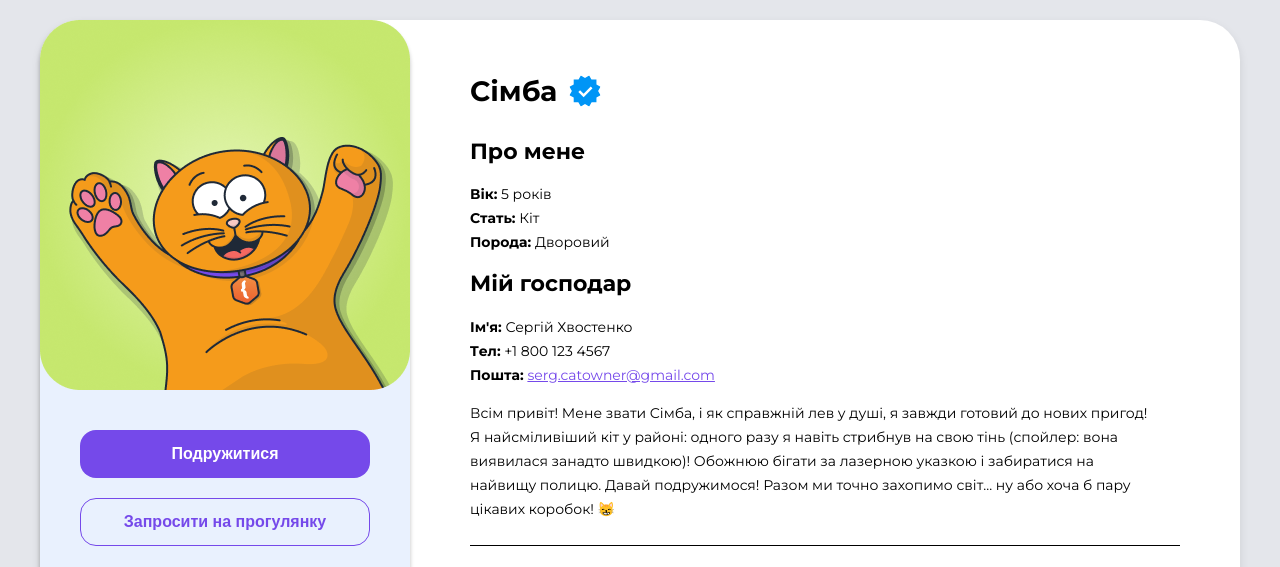
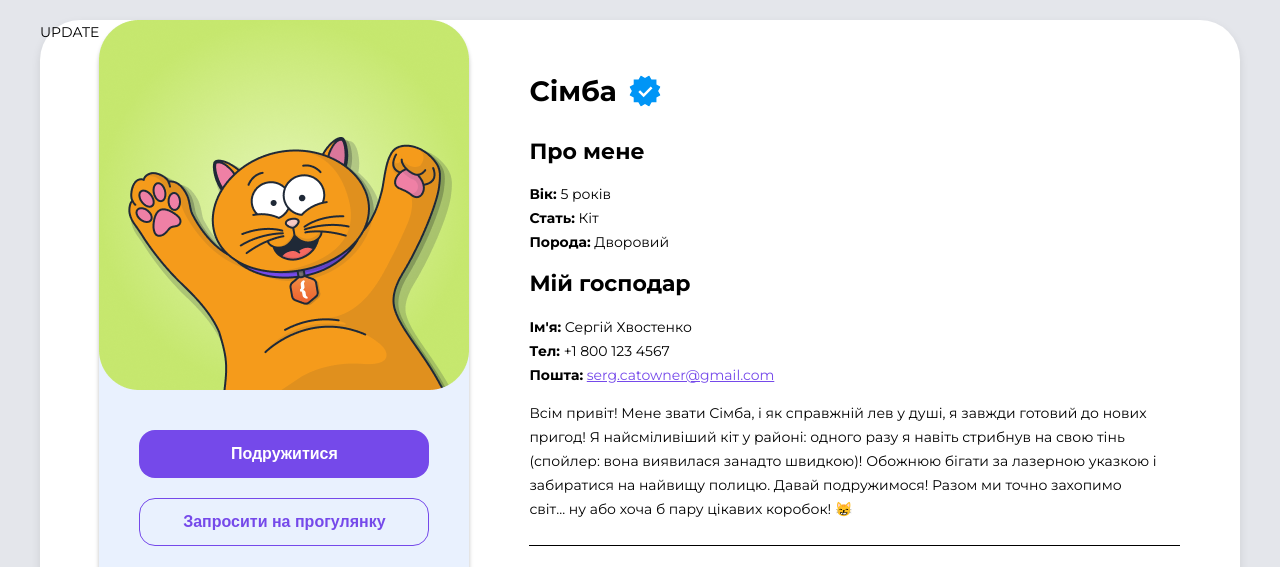
Before and after one commit to oleksandr-jr/javarush-frontend, a plain HTML site: page index.html in a window 1280 px wide. Shown: the top 567 px of the page. Drawn offline with Linux system fonts and the light colour scheme.

Commit message:
Add files via upload

```diff
--- a/index.html
+++ b/index.html
@@ -16,6 +16,8 @@
 <body>
 
 <div class="container">
+
+    UPDATE
 
     <aside id="sidebar-test-id" class="sidebar">
         <img src="img/profile.png" alt="profile picture">
```
